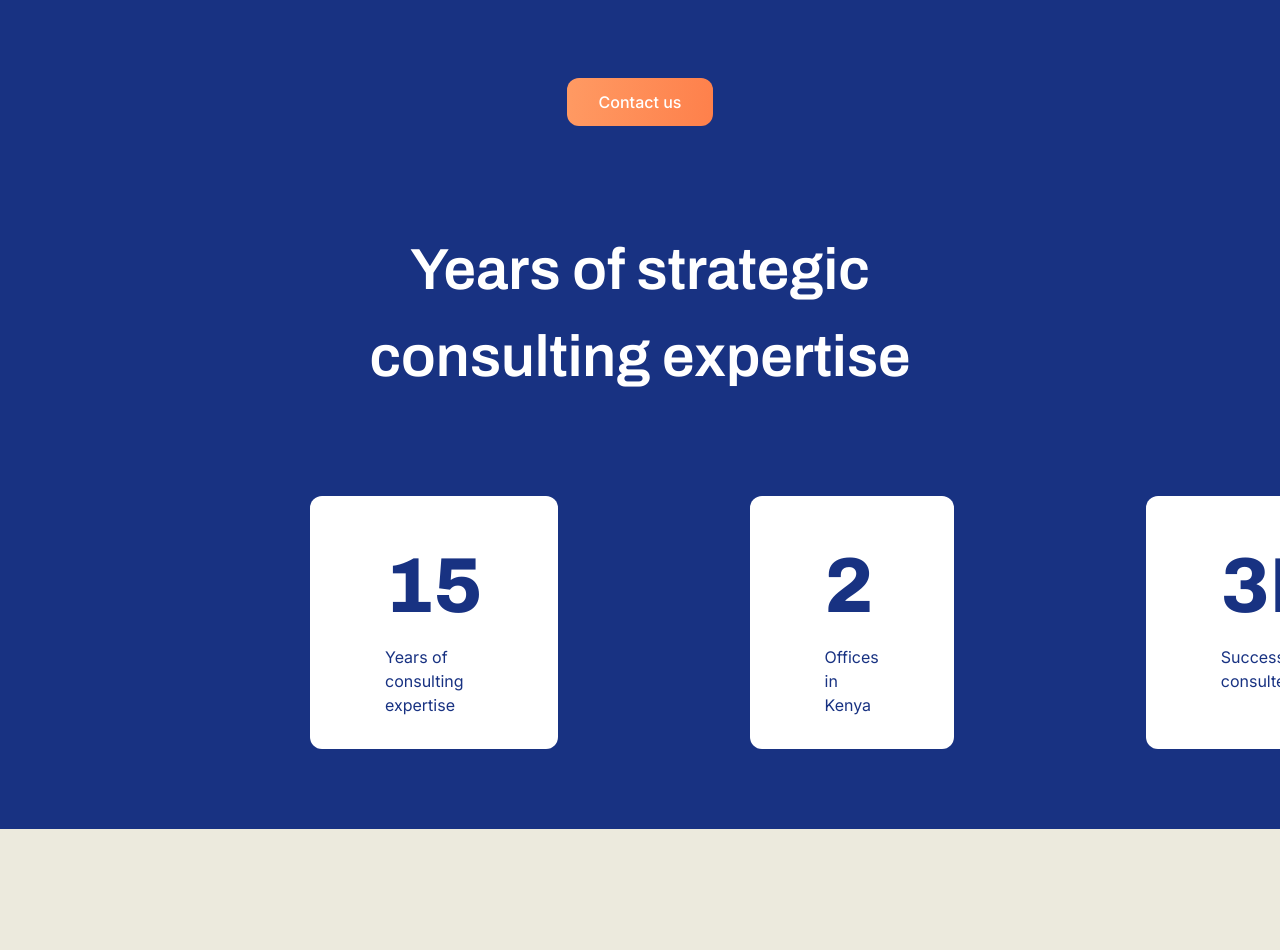
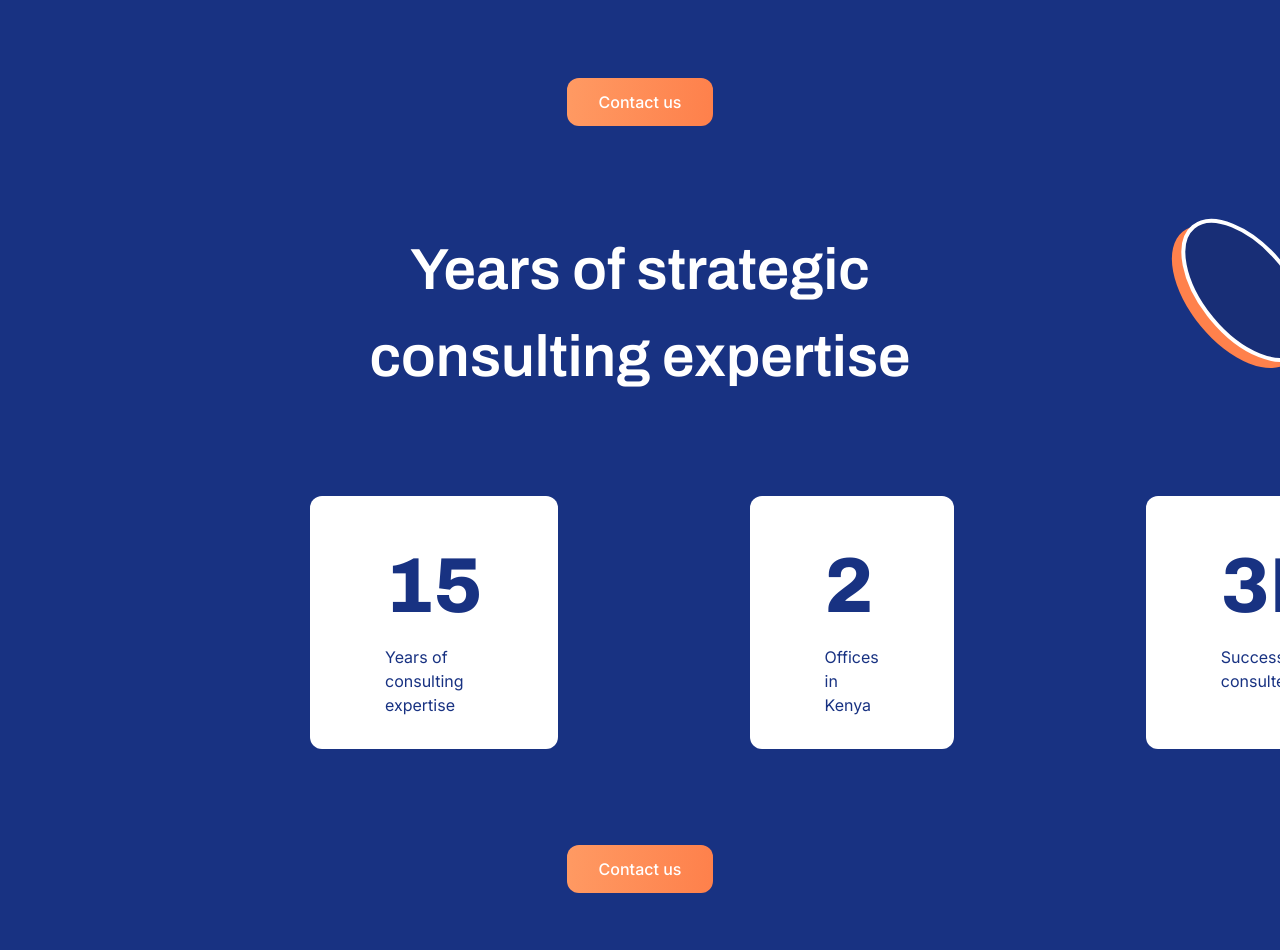
Before and after one commit to almondkiruthu/Limarge, a React (Vite) app in the folder client/: page / in a window 1280 px wide. Shown: the part 3242-4192 px from the top of the page. Before the commit the page ends 4071 px from the top, so only its background shows below. Built offline with nearby package versions, Linux system fonts and the light colour scheme.

Commit message:
Finished up the stories component and added a contact us button

```diff
--- a/client/src/components/Stories.tsx
+++ b/client/src/components/Stories.tsx
@@ -1,11 +1,14 @@
 const Stories = () => {
   return (
     <>
-      <div className="bg-customBlue pb-20">
+      <div className="bg-customBlue pb-96 relative rounded-b-[100px]">
         <div className="text-center pt-[100px]">
           <h2 className="text-white font-archivo font-semibold text-[58px]">
             Years of strategic <br /> consulting expertise
           </h2>
+        </div>
+        <div className="absolute right-0 top-[70px]">
+          <img src="/Storiesassets/Ring.svg" alt=" " />
         </div>
         <div className="flex ml-[310px] gap-48 pt-24">
           <div className="bg-white rounded-[12px]">
@@ -44,6 +47,12 @@ const Stories = () => {
             </div>
           </div>
         </div>
+
+        <div className="font-inter pt-24 text-center">
+          <button className="contact-us-btn px-8 py-3 rounded-[12px] font-medium text-white text-center">
+            Contact us
+          </button>
+        </div>
       </div>
     </>
   );
```
